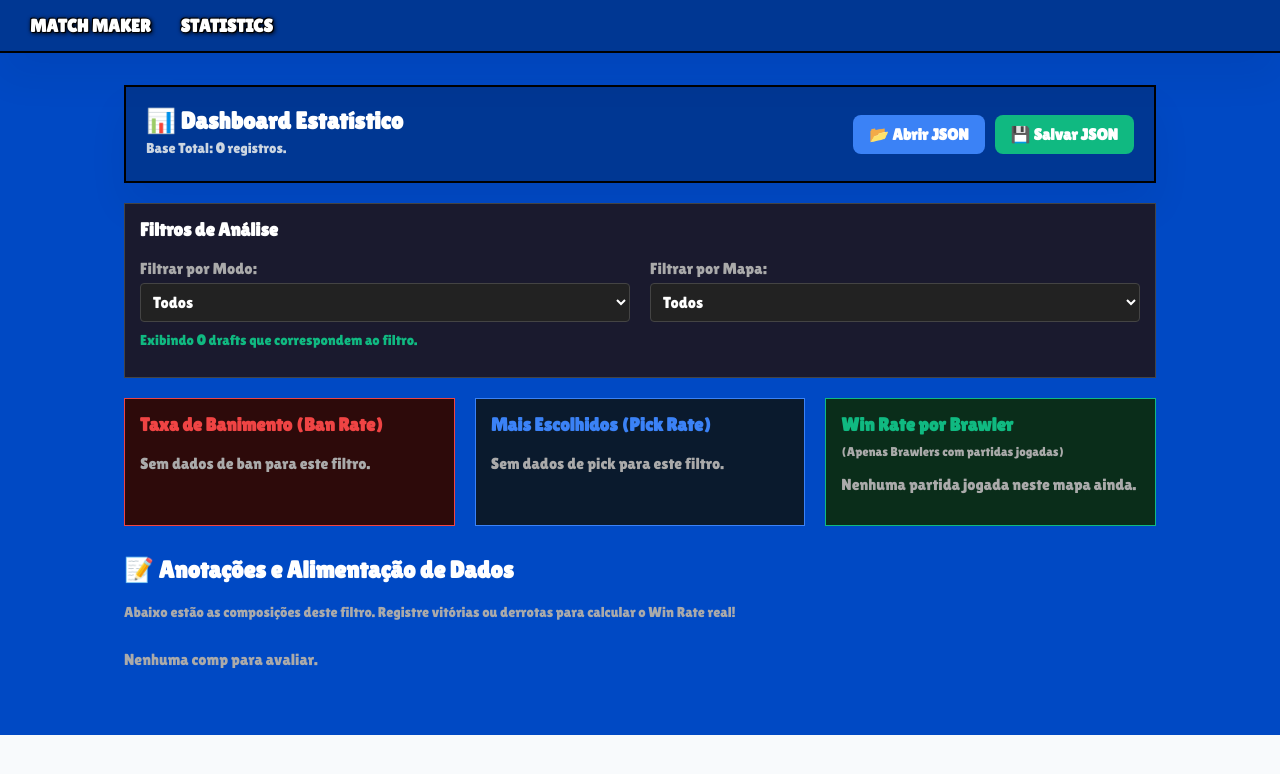
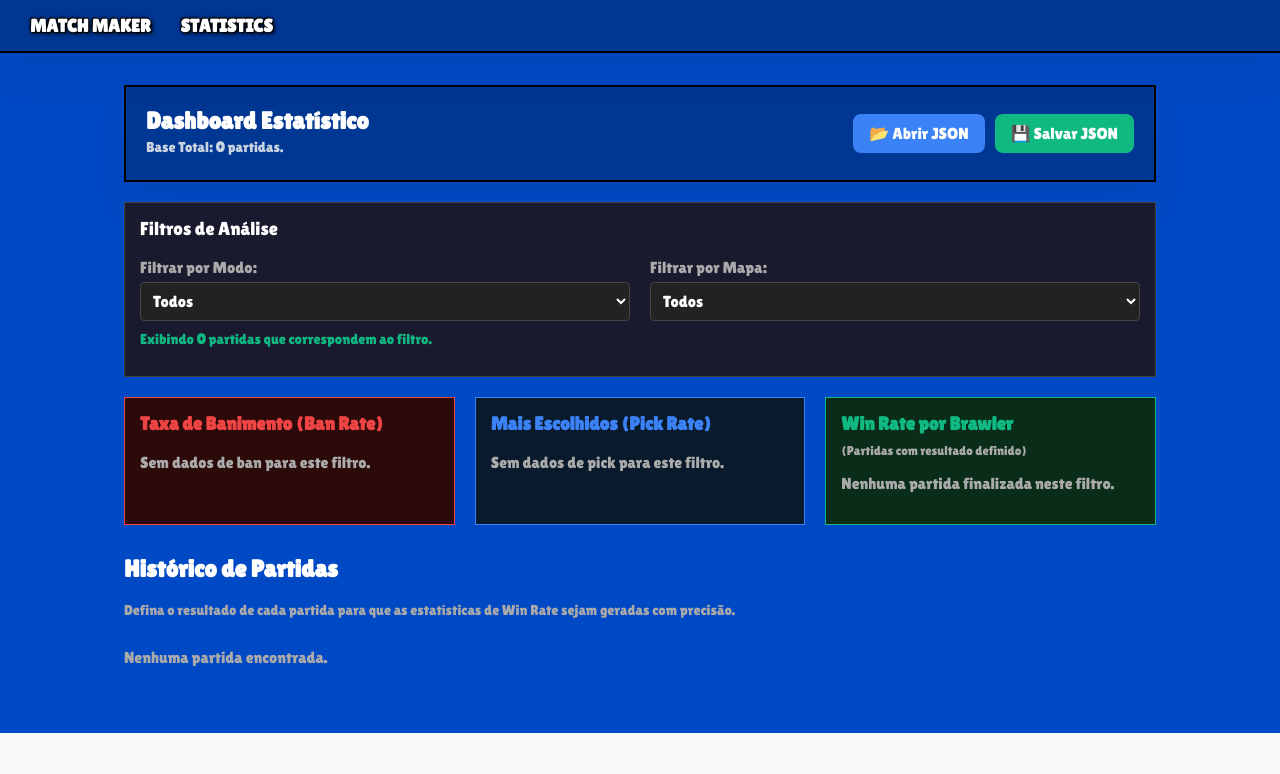
Before and after one commit to neuralshade/brawlpick, a React (Vite) app: page /stats in a window 1280 px wide. Shown: the top 774 px of the page. Built offline with nearby package versions, Linux system fonts and the light colour scheme.

Commit message:
Corrigida dinâmica de partidas.

```diff
--- a/src/index.css
+++ b/src/index.css
@@ -612,7 +612,6 @@ button, select, input, textarea {
     border-radius: 8px;
     color: #fff;
     cursor: pointer;
-    font-weight: bold;
 }
 
 .btn-save {
@@ -622,7 +621,6 @@ button, select, input, textarea {
     border-radius: 8px;
     color: #fff;
     cursor: pointer;
-    font-weight: bold;
 }
 
 .stats-toast-error {
@@ -641,6 +639,7 @@ button, select, input, textarea {
 .filters-title {
     color: #fff;
     margin-top: 0;
+    font-weight: initial;
 }
 
 .filters-grid {
--- a/src/pages/MatchMaker.jsx
+++ b/src/pages/MatchMaker.jsx
@@ -62,6 +62,7 @@ function MatchMaker({ savedComps, setSavedComps }) {
     setSavedComps((prev) => [
       {
         id: Date.now(),
+        date: new Date().toISOString(), // Adiciona a data da partida
         firstPickTeam,
         mapMode: selectedMapMode,
         notes: notes,
@@ -74,7 +75,7 @@ function MatchMaker({ savedComps, setSavedComps }) {
           hero,
           order: orderLabels[index] || `Pick ${index + 1}`,
         })),
-        stats: { matchesPlayed: 0, wins: 0, losses: 0, winRate: 0 }
+        result: null // O resultado inicia como nulo/pendente
       },
       ...prev,
     ]);
@@ -82,7 +83,7 @@ function MatchMaker({ savedComps, setSavedComps }) {
     setSlots(Array(6).fill(""));
     setBanSlots(Array(6).fill(""));
     setNotes("");
-    setShowToast("Draft successfully saved to memory!");
+    setShowToast("Match draft successfully saved to memory!");
   };
 
   useEffect(() => {
--- a/src/pages/Statistics.jsx
+++ b/src/pages/Statistics.jsx
@@ -10,16 +10,16 @@ export default function Statistics({ savedComps, setSavedComps }) {
   const [filterMap, setFilterMap] = useState('Todos');
   const [filterMode, setFilterMode] = useState('Todos');
 
-  // Filtra as composições conforme Mapa e Modo
+  // Filtra as partidas conforme Mapa e Modo
   const filteredComps = useMemo(() => {
-    return savedComps.filter(comp => {
-      const matchMap = filterMap === 'Todos' || comp.mapMode?.map === filterMap;
-      const matchMode = filterMode === 'Todos' || comp.mapMode?.mode === filterMode;
+    return savedComps.filter(match => {
+      const matchMap = filterMap === 'Todos' || match.mapMode?.map === filterMap;
+      const matchMode = filterMode === 'Todos' || match.mapMode?.mode === filterMode;
       return matchMap && matchMode;
     });
   }, [savedComps, filterMap, filterMode]);
 
-  // --------- FUNÇÕES DE ARQUIVO (Migradas) ---------
+  // --------- FUNÇÕES DE ARQUIVO ---------
   const handleFileUpload = (event) => {
     const file = event.target.files[0];
     if (!file) return;
@@ -28,18 +28,19 @@ export default function Statistics({ savedComps, setSavedComps }) {
       try {
         const rawData = JSON.parse(e.target.result);
         const dataArray = Array.isArray(rawData) ? rawData : [rawData];
-        const formattedData = dataArray.map(comp => ({
-          id: comp.id || Date.now() + Math.random(),
-          firstPickTeam: comp.firstPickTeam || 'TEAM_RED',
-          mapMode: comp.mapMode || { map: 'Desconhecido', mode: 'Desconhecido' },
-          notes: comp.notes || '',
-          bans: comp.bans || { red: [], blue: [] },
-          slots: Array.isArray(comp.slots) ? comp.slots : [],
-          stats: comp.stats || { matchesPlayed: 0, wins: 0, losses: 0, winRate: 0 }
+        const formattedData = dataArray.map(match => ({
+          id: match.id || Date.now() + Math.random(),
+          date: match.date || new Date(match.id || Date.now()).toISOString(),
+          firstPickTeam: match.firstPickTeam || 'TEAM_RED',
+          mapMode: match.mapMode || { map: 'Desconhecido', mode: 'Desconhecido' },
+          notes: match.notes || '',
+          bans: match.bans || { red: [], blue: [] },
+          slots: Array.isArray(match.slots) ? match.slots : [],
+          result: match.result || null // Retrocompatibilidade ou null
         }));
         setSavedComps(formattedData);
         setError('');
-        setShowToast(`Arquivo carregado com ${formattedData.length} registros!`);
+        setShowToast(`Arquivo carregado com ${formattedData.length} partidas!`);
       } catch (err) {
         setError('Erro ao processar o arquivo JSON. Verifique se o formato é válido.');
       }
@@ -56,7 +57,7 @@ export default function Statistics({ savedComps, setSavedComps }) {
     const dataStr = "data:text/json;charset=utf-8," + encodeURIComponent(JSON.stringify(savedComps, null, 2));
     const downloadAnchorNode = document.createElement('a');
     downloadAnchorNode.setAttribute("href", dataStr);
-    downloadAnchorNode.setAttribute("download", `brawl_comps_${new Date().getTime()}.json`);
+    downloadAnchorNode.setAttribute("download", `brawl_matches_${new Date().getTime()}.json`);
     document.body.appendChild(downloadAnchorNode);
     downloadAnchorNode.click();
     downloadAnchorNode.remove();
@@ -68,9 +69,9 @@ export default function Statistics({ savedComps, setSavedComps }) {
   // Taxa de Pick Geral
   const pickStats = useMemo(() => {
     const counts = {};
-    filteredComps.forEach(comp => {
-      if (comp.slots) {
-        comp.slots.forEach(s => {
+    filteredComps.forEach(match => {
+      if (match.slots) {
+        match.slots.forEach(s => {
           if (s.hero) counts[s.hero] = (counts[s.hero] || 0) + 1;
         });
       }
@@ -82,9 +83,9 @@ export default function Statistics({ savedComps, setSavedComps }) {
   const banStats = useMemo(() => {
     const counts = {};
     let totalMatches = filteredComps.length;
-    filteredComps.forEach(comp => {
-      if (comp.bans) {
-        const allBans = [...(comp.bans.red || []), ...(comp.bans.blue || [])];
+    filteredComps.forEach(match => {
+      if (match.bans) {
+        const allBans = [...(match.bans.red || []), ...(match.bans.blue || [])];
         allBans.forEach(b => {
           if (b) counts[b] = (counts[b] || 0) + 1;
         });
@@ -98,17 +99,18 @@ export default function Statistics({ savedComps, setSavedComps }) {
   // Taxa de Vitória (Win Rate)
   const winRateStats = useMemo(() => {
     const stats = {};
-    filteredComps.forEach(comp => {
-      const played = comp.stats?.matchesPlayed || 0;
-      const wins = comp.stats?.wins || 0;
-      if (comp.slots && played > 0) {
-        comp.slots.forEach(s => {
+    filteredComps.forEach(match => {
+      // Conta apenas as partidas que já têm um resultado definido
+      if (match.result === 'win' || match.result === 'loss') {
+        if (match.slots) {
+          match.slots.forEach(s => {
             if (s.hero) {
               if (!stats[s.hero]) stats[s.hero] = { played: 0, wins: 0 };
-            stats[s.hero].played += played;
-            stats[s.hero].wins += wins;
+              stats[s.hero].played += 1;
+              if (match.result === 'win') stats[s.hero].wins += 1;
             }
           });
+        }
       }
     });
     return Object.entries(stats)
@@ -116,51 +118,39 @@ export default function Statistics({ savedComps, setSavedComps }) {
       .sort((a, b) => parseFloat(b.winRate) - parseFloat(a.winRate));
   }, [filteredComps]);
 
-  // Alimentar sistema de vitórias/derrotas para teste
+  // Define se a partida foi ganha ou perdida
   const registerResult = (compIndex, result) => {
     const newComps = [...savedComps];
-    // Acha o index real na base principal
     const realIndex = savedComps.findIndex(c => c.id === filteredComps[compIndex].id);
     if (realIndex > -1) {
-      newComps[realIndex].stats.matchesPlayed += 1;
-      if (result === 'win') newComps[realIndex].stats.wins += 1;
-      else newComps[realIndex].stats.losses += 1;
-      newComps[realIndex].stats.winRate = ((newComps[realIndex].stats.wins / newComps[realIndex].stats.matchesPlayed) * 100).toFixed(1);
+      newComps[realIndex].result = result; // Define ou atualiza o resultado
       setSavedComps(newComps);
-      setShowToast(`Resultado registrado para a comp de ${newComps[realIndex].mapMode.map}!`);
+      setShowToast(`Resultado da partida atualizado!`);
     }
   };
 
-  // Gerar lista única de Modos e Mapas
   const uniqueModes = ['Todos', ...new Set(MAP_MODE_OPTIONS.map(m => m.mode))];
   const uniqueMaps = ['Todos', ...new Set(MAP_MODE_OPTIONS.map(m => m.map))];
 
   return (
     <main className="app-shell stats-main">
-
-      {/* CABEÇALHO E CONTROLES DE ARQUIVO */}
       <section className="map-mode-card stats-header-card">
         <div className="stats-header-content">
           <div>
-            <h1 className="stats-title">📊 Dashboard Estatístico</h1>
-            <p className="stats-subtitle">Base Total: <b>{savedComps?.length || 0}</b> registros.</p>
+            <h1 className="stats-title">Dashboard Estatístico</h1>
+            <p className="stats-subtitle">Base Total: <b>{savedComps?.length || 0}</b> partidas.</p>
           </div>
 
           <div className="stats-actions">
             <input type="file" accept=".json" className="hidden-input" ref={fileInputRef} onChange={handleFileUpload} />
-            <button className="btn-open" onClick={() => fileInputRef.current.click()}>
-              📂 Abrir JSON
-            </button>
-            <button className="btn-save" onClick={exportDatabase}>
-              💾 Salvar JSON
-            </button>
+            <button className="btn-open" onClick={() => fileInputRef.current.click()}>📂 Abrir JSON</button>
+            <button className="btn-save" onClick={exportDatabase}>💾 Salvar JSON</button>
           </div>
         </div>
         {showToast && <div className="toast-message toast-success" style={{marginTop: '10px'}}>{showToast}</div>}
         {error && <div className="stats-toast-error">{error}</div>}
       </section>
 
-      {/* FILTROS */}
       <section className="filters-section">
         <h3 className="filters-title">Filtros de Análise</h3>
         <div className="filters-grid">
@@ -177,13 +167,10 @@ export default function Statistics({ savedComps, setSavedComps }) {
             </select>
           </div>
         </div>
-        <p className="filter-result-text">Exibindo <b>{filteredComps.length}</b> drafts que correspondem ao filtro.</p>
+        <p className="filter-result-text">Exibindo <b>{filteredComps.length}</b> partidas que correspondem ao filtro.</p>
       </section>
 
-      {/* PAINÉIS DE ESTATÍSTICAS */}
       <div className="stats-panels-grid">
-
-        {/* PANEL: MAIS BANIDOS */}
         <div className="stats-panel panel-bans">
           <h3 className="panel-title title-bans">Taxa de Banimento (Ban Rate)</h3>
           {banStats.length > 0 ? (
@@ -198,7 +185,6 @@ export default function Statistics({ savedComps, setSavedComps }) {
           ) : <p className="empty-text">Sem dados de ban para este filtro.</p>}
         </div>
 
-        {/* PANEL: MAIS ESCOLHIDOS */}
         <div className="stats-panel panel-picks">
           <h3 className="panel-title title-picks">Mais Escolhidos (Pick Rate)</h3>
           {pickStats.length > 0 ? (
@@ -213,10 +199,9 @@ export default function Statistics({ savedComps, setSavedComps }) {
           ) : <p className="empty-text">Sem dados de pick para este filtro.</p>}
         </div>
 
-        {/* PANEL: WIN RATE */}
         <div className="stats-panel panel-winrate">
           <h3 className="panel-title title-winrate">Win Rate por Brawler</h3>
-          <span className="panel-subtitle">(Apenas Brawlers com partidas jogadas)</span>
+          <span className="panel-subtitle">(Partidas com resultado definido)</span>
           {winRateStats.length > 0 ? (
             <ul className="stats-list">
               {winRateStats.map((b, i) => (
@@ -226,39 +211,54 @@ export default function Statistics({ savedComps, setSavedComps }) {
                 </li>
               ))}
             </ul>
-          ) : <p className="empty-text">Nenhuma partida jogada neste mapa ainda.</p>}
+          ) : <p className="empty-text">Nenhuma partida finalizada neste filtro.</p>}
         </div>
       </div>
 
-      {/* ÁREA DE REGISTRO E ANOTAÇÕES */}
       <section className="notes-feed-section">
-        <h2 className="notes-feed-title">📝 Anotações e Alimentação de Dados</h2>
-        <p className="notes-feed-subtitle">Abaixo estão as composições deste filtro. Registre vitórias ou derrotas para calcular o Win Rate real!</p>
+        <h2 className="notes-feed-title">Histórico de Partidas</h2>
+        <p className="notes-feed-subtitle">Defina o resultado de cada partida para que as estatísticas de Win Rate sejam geradas com precisão.</p>
 
         <div className="notes-list">
-          {filteredComps.map((comp, idx) => (
-            <div key={comp.id} className="note-card">
+          {filteredComps.map((match, idx) => {
+            const dateStr = new Date(match.date || match.id).toLocaleDateString();
+            return (
+              <div key={match.id} className="note-card">
                 <div className="note-header">
                   <div>
-                  <h4 className="note-map-title">{comp.mapMode.map} - {comp.mapMode.mode}</h4>
+                    <h4 className="note-map-title">{match.mapMode.map} - {match.mapMode.mode}</h4>
                     <p className="note-text">
-                    <strong>Anotação do Draft: </strong> {comp.notes ? comp.notes : "Sem anotações registradas."}
+                      <strong>Comentário: </strong> {match.notes ? match.notes : "Sem comentários."}
                     </p>
                     <p className="note-stats">
-                    Jogos: {comp.stats.matchesPlayed} | Vitórias: {comp.stats.wins} | Derrotas: {comp.stats.losses}
+                      <strong>Data:</strong> {dateStr} | <strong>Status:</strong> {
+                        match.result === 'win' ? '🟢 Vitória' : match.result === 'loss' ? '🔴 Derrota' : '⚪ Pendente'
+                      }
                     </p>
                   </div>
                   <div className="note-actions">
-                  <button className="btn-win" onClick={() => registerResult(idx, 'win')}>+ Vitória</button>
-                  <button className="btn-loss" onClick={() => registerResult(idx, 'loss')}>+ Derrota</button>
+                    <button
+                      style={{ opacity: match.result === 'loss' ? 0.5 : 1 }}
+                      className="btn-win"
+                      onClick={() => registerResult(idx, 'win')}
+                    >
+                      {match.result === 'win' ? 'Vitória Registrada' : 'Marcar Vitória'}
+                    </button>
+                    <button
+                      style={{ opacity: match.result === 'win' ? 0.5 : 1 }}
+                      className="btn-loss"
+                      onClick={() => registerResult(idx, 'loss')}
+                    >
+                      {match.result === 'loss' ? 'Derrota Registrada' : 'Marcar Derrota'}
+                    </button>
                   </div>
                 </div>
               </div>
-          ))}
-          {filteredComps.length === 0 && <p className="empty-text">Nenhuma comp para avaliar.</p>}
+            );
+          })}
+          {filteredComps.length === 0 && <p className="empty-text">Nenhuma partida encontrada.</p>}
         </div>
       </section>
-
     </main>
   );
 }
```
Lines whose indentation alone changed are shown as unchanged.
